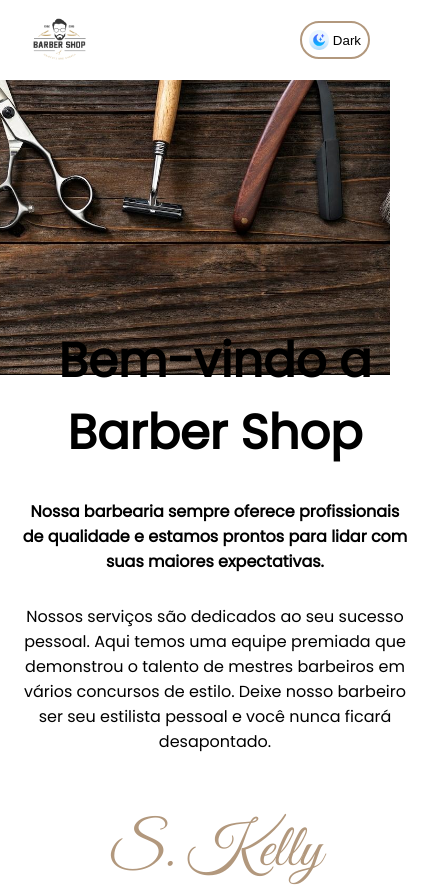
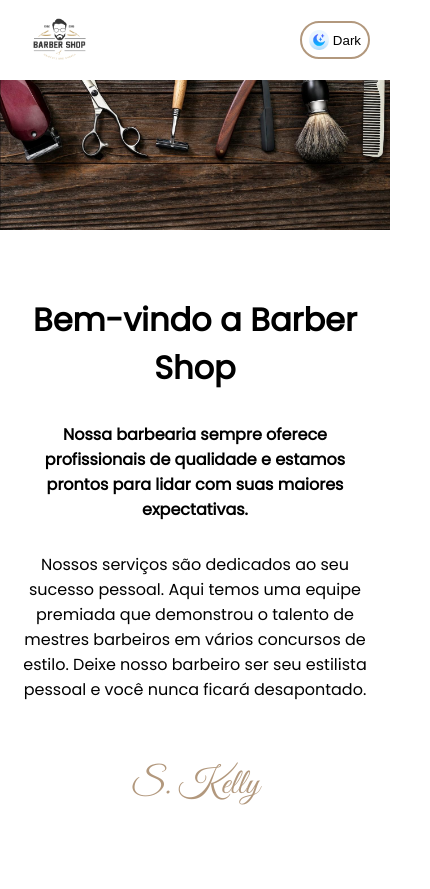
Before and after one commit to Marcos-Monte/react-BarberShop, a React (Create React App) app: page / in a window 390 px wide. Shown: the whole page, 430 px wide, since content can reach past the window. Built offline with nearby package versions, Linux system fonts and the light colour scheme.

Commit message:
Responsividade

```diff
--- a/src/App.css
+++ b/src/App.css
@@ -1,4 +1,11 @@
 * {
   margin: 0;
   padding: 0;
+  box-sizing: border-box;
 }
+
+.App {
+  width: 100%;
+  height: 100vh;
+  min-width: 280px;
+}
--- a/src/App.js
+++ b/src/App.js
@@ -4,7 +4,7 @@ import LandingPage from './LandingPage';
 
 function App() {
   return (
-    <div>
+    <div className="App">
       <LandingPage />
     </div>
   );
--- a/src/LandingPage/style.css
+++ b/src/LandingPage/style.css
@@ -12,10 +12,7 @@ font-family: 'Poppins', sans-serif; */
     font-family: var(--fonte-normal);
     background-color: var(--fundo);
     color: var(--cor-fonte);
-    width: 100%;
-    height: 100vh;
-    min-width: 280px;
-    position: relative;
+    font-size: 18px;
 }
 
 .largura-pagina {
@@ -65,7 +62,7 @@ button span {
 
 .banner {
     width: 100%;
-    height: 35vh;
+    height: 300px;
     background: url('../../public/assets/banner-barbearia.jpg') no-repeat;
     background-size: cover;
     background-position: center;
@@ -73,7 +70,7 @@ button span {
 
 .conteudo {
     width: 100%;
-    height: 55vh;
+    padding: 4.1em 20px;
     text-align: center;
     display: flex;
     flex-direction: column;
@@ -112,3 +109,26 @@ p {
     --cor-fonte: #fff;
     --marrom-claro: #b2987d;
 }
+
+/* Medias */
+
+@media (max-width: 768px) {
+    .banner {
+        height: 150px;
+    }
+
+    h1,
+    .assinatura {
+        font-size: 36px;
+    }
+}
+
+@media (max-width: 505px) {
+    h1 {
+        font-size: 32px;
+    }
+
+    .body {
+        font-size: 16px;
+    }
+}
```
